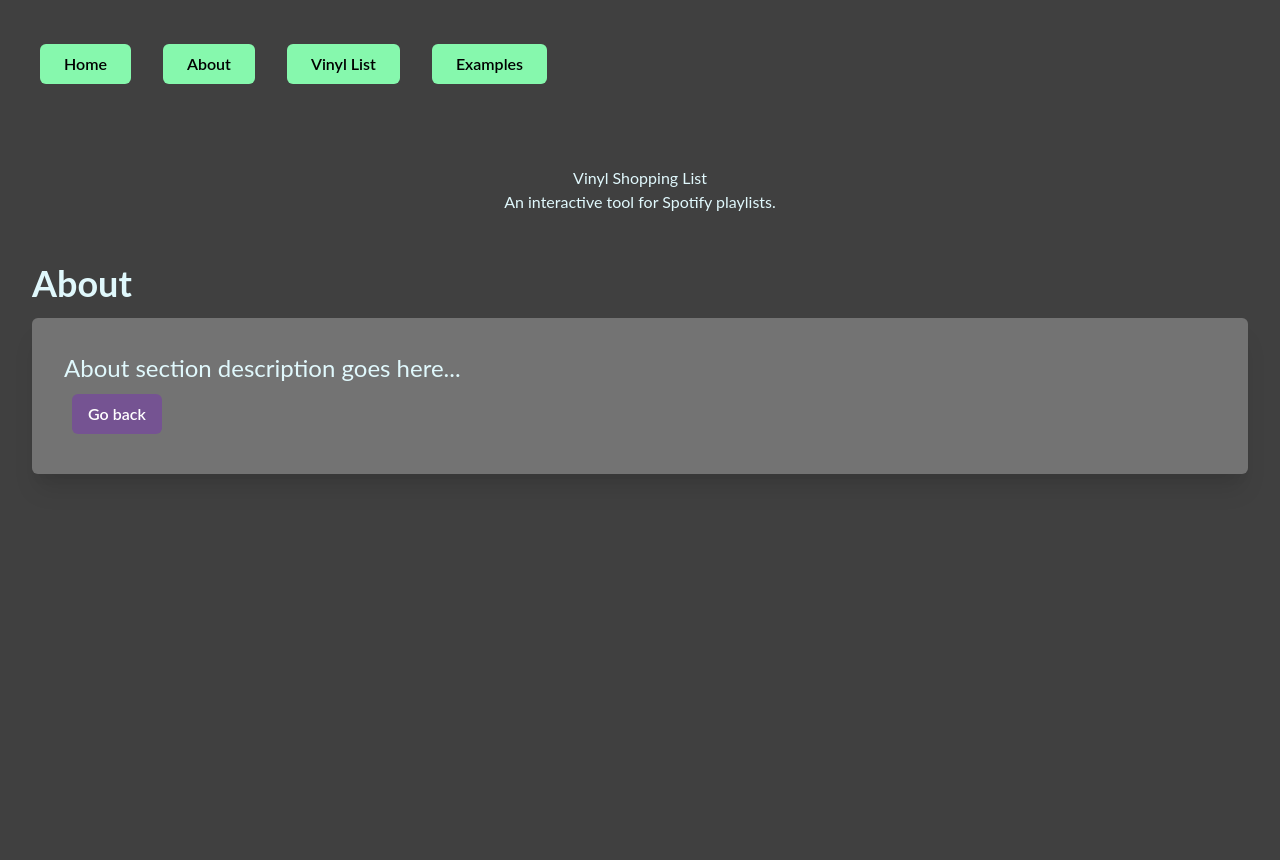
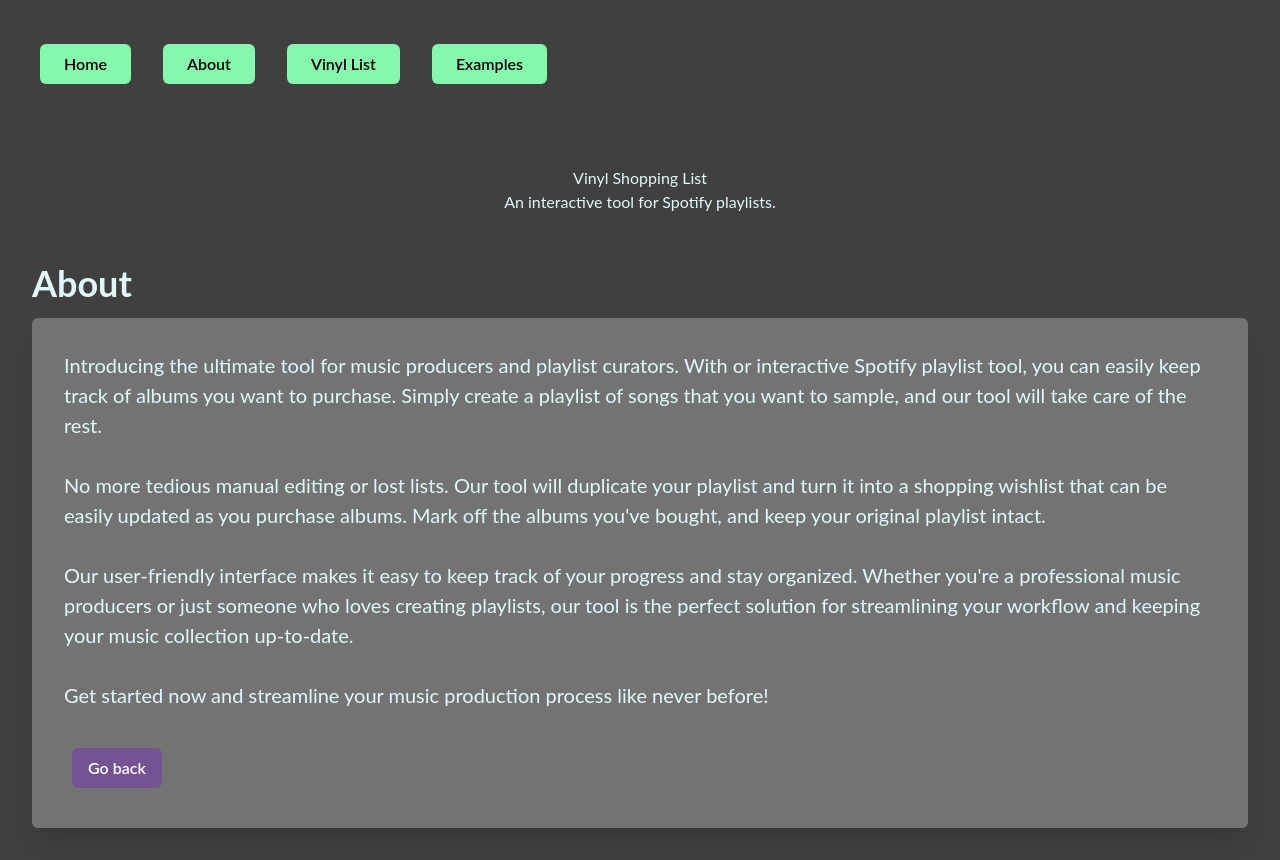
Before and after one commit to datoche-juarez/next-shopping-list, a Next.js app: page /about in a window 1280 px wide. Before the commit the page ends 800 px from the top, so only its background shows below. Built offline with nearby package versions, Linux system fonts and the light colour scheme.

Commit message:
Added copy content for about section..

```diff
--- a/pages/about.js
+++ b/pages/about.js
@@ -12,8 +12,31 @@ const about = () => {
           About
         </Text>
         <Box boxShadow="xl" borderRadius="6" p="8" backgroundColor="bgGray.500">
-          <Text fontSize={{ sm: "xl", md: "2xl" }}>
-            About section description goes here...
+          <Text fontSize={{ sm: "md", md: "xl" }}>
+            Introducing the ultimate tool for music producers and playlist
+            curators. With or interactive Spotify playlist tool, you can easily
+            keep track of albums you want to purchase. Simply create a playlist
+            of songs that you want to sample, and our tool will take care of the
+            rest.
+            <br />
+            <br />
+            No more tedious manual editing or lost lists. Our tool will
+            duplicate your playlist and turn it into a shopping wishlist that
+            can be easily updated as you purchase albums. Mark off the albums
+            you've bought, and keep your original playlist intact.
+            <br />
+            <br />
+            Our user-friendly interface makes it easy to keep track of your
+            progress and stay organized. Whether you're a professional music
+            producers or just someone who loves creating playlists, our tool is
+            the perfect solution for streamlining your workflow and keeping your
+            music collection up-to-date.
+            <br />
+            <br />
+            Get started now and streamline your music production process like
+            never before!
+            <br />
+            <br />
           </Text>
           <Link href="/">
             <Button variant="highlight">Go back</Button>
```
